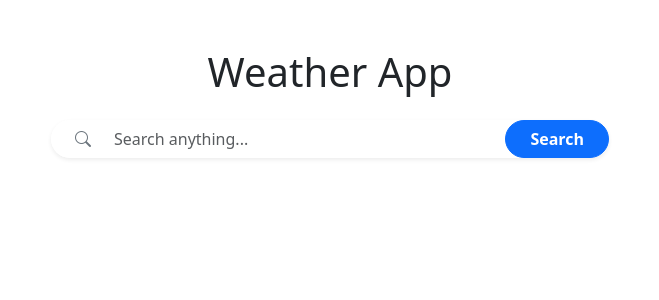
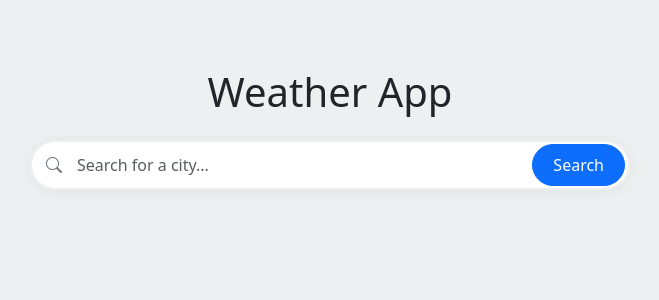
Before and after one commit to Rafifpermana/Weather-App-with-vite-react, a React (Vite) app: page / in a window 1280 px wide. Shown: the top 300 px of the page, without its empty margins (310-969 px from the left). Built offline with nearby package versions, Linux system fonts and the light colour scheme; no server answers.

Commit message:
change style for all file

```diff
--- a/src/App.jsx
+++ b/src/App.jsx
@@ -1,13 +1,10 @@
 import { useState } from "react";
 import WeatherCard from "./components/WeatherCard";
 import ForecastCard from "./components/ForecastCard";
+import SearchBar from "./common/SearchBar";
 import { processForecastData } from "./utils/weatherUtils";
-import "bootstrap/dist/css/bootstrap.min.css";
-import "bootstrap-icons/font/bootstrap-icons.css";
-import "./style/SearchBar.css";
 
 function App() {
-  const [city, setCity] = useState("");
   const [weatherData, setWeatherData] = useState(null);
   const [forecastData, setForecastData] = useState([]);
   const [loading, setLoading] = useState(false);
@@ -15,7 +12,7 @@ function App() {
 
   const API_KEY = import.meta.env.VITE_OPEN_WEATHER_MAP_KEY;
 
-  const fetchWeather = async () => {
+  const fetchWeather = async (city) => {
     if (!city) return;
 
     setLoading(true);
@@ -51,32 +48,7 @@ function App() {
       <h1 className="mb-4">Weather App</h1>
 
       {/* Search Bar */}
-      <div className="d-flex justify-content-center mt-4 mb-4">
-        <div className="input-group shadow-sm rounded-pill w-50 w-md-75 w-lg-50">
-          {/* Ikon Search */}
-          <span className="input-group-text bg-white border-0 ps-4">
-            <i className="bi bi-search text-secondary"></i>
-          </span>
-
-          {/* Input Field */}
-          <input
-            type="text"
-            className="form-control border-0 shadow-none fs-6"
-            placeholder="Search anything..."
-            value={city}
-            onChange={(e) => setCity(e.target.value)}
-          />
-
-          {/* Tombol Search */}
-          <button
-            className="btn btn-primary rounded-pill px-lg-4 px-md-3 px-2"
-            onClick={fetchWeather}
-            disabled={loading}
-          >
-            {loading ? "Loading..." : "Search"}
-          </button>
-        </div>
-      </div>
+      <SearchBar onSearch={fetchWeather} loading={loading} />
 
       {/* Error Message */}
       {error && <div className="alert alert-danger">{error}</div>}
--- /dev/null
+++ b/src/common/SearchBar.jsx
@@ -0,0 +1,51 @@
+import { useState } from "react";
+import PropTypes from "prop-types";
+import "bootstrap/dist/css/bootstrap.min.css";
+import "bootstrap-icons/font/bootstrap-icons.css";
+import "../style/SearchBar.css";
+
+function SearchBar({ onSearch, loading }) {
+  const [city, setCity] = useState("");
+
+  const handleSearch = () => {
+    if (city.trim()) {
+      onSearch(city);
+    }
+  };
+
+  return (
+    <div className="search-wrapper ">
+      <div className="search-box">
+        <i className="bi bi-search search-icon"></i>
+
+        <input
+          type="text"
+          className="form-control search-input"
+          placeholder="Search for a city..."
+          value={city}
+          onChange={(e) => setCity(e.target.value)}
+          onKeyDown={(e) => e.key === "Enter" && handleSearch()}
+        />
+
+        <button
+          className="btn btn-primary search-button"
+          onClick={handleSearch}
+          disabled={loading}
+        >
+          {loading ? "Loading..." : "Search"}
+        </button>
+      </div>
+    </div>
+  );
+}
+
+SearchBar.propTypes = {
+  onSearch: PropTypes.func.isRequired,
+  loading: PropTypes.bool,
+};
+
+SearchBar.defaultProps = {
+  loading: false,
+};
+
+export default SearchBar;
--- a/src/components/ForecastCard.jsx
+++ b/src/components/ForecastCard.jsx
@@ -32,7 +32,7 @@ const ForecastCard = ({ forecastData }) => {
                 width: "100%",
                 maxWidth: "150px",
                 borderRadius: "10px",
-                background: "#f5f5f5",
+                background: "#f8f8ff",
                 color: "#333",
               }}
               initial={{ opacity: 0, y: 20 }}
--- a/src/components/WeatherCard.jsx
+++ b/src/components/WeatherCard.jsx
@@ -1,18 +1,12 @@
 import PropTypes from "prop-types";
-import { useState } from "react";
 import info from "../assets/information-line.png";
 import { getHumidityDescription } from "../utils/weatherUtils";
 import { motion } from "framer-motion";
 import moment from "moment-timezone";
-import { Modal } from "react-bootstrap";
+import { OverlayTrigger, Tooltip, Popover } from "react-bootstrap";
+import useDeviceType from "../hooks/useDeviceType";
 
 const WeatherCard = ({ weatherData }) => {
-  const [showInfo, setShowInfo] = useState(false);
-
-  const toggleInfo = () => {
-    setShowInfo(!showInfo);
-  };
-
   const getBackgroundColor = (description) => {
     const stormy = [
       "thunderstorm with light rain",
@@ -26,7 +20,6 @@ const WeatherCard = ({ weatherData }) => {
       "thunderstorm with drizzle",
       "thunderstorm with heavy drizzle",
     ];
-
     const rainy = [
       "light rain",
       "moderate rain",
@@ -48,7 +41,6 @@ const WeatherCard = ({ weatherData }) => {
       "heavy shower rain and drizzle",
       "shower drizzle",
     ];
-
     const snowy = [
       "light snow",
       "snow",
@@ -62,14 +54,12 @@ const WeatherCard = ({ weatherData }) => {
       "shower snow",
       "heavy shower snow",
     ];
-
     const cloudy = [
       "overcast clouds",
       "broken clouds",
       "scattered clouds",
       "few clouds",
     ];
-
     const atmosphere = [
       "mist",
       "smoke",
@@ -84,7 +74,6 @@ const WeatherCard = ({ weatherData }) => {
     ];
 
     const lowerDesc = description.toLowerCase();
-
     if (stormy.includes(lowerDesc))
       return "linear-gradient(to right, #4a4a4a, #232526)";
     if (rainy.includes(lowerDesc))
@@ -97,7 +86,6 @@ const WeatherCard = ({ weatherData }) => {
       return "linear-gradient(to right, #696969, #2f4f4f)";
     if (lowerDesc === "clear sky")
       return "linear-gradient(to right, #87ceeb, #00bfff)";
-
     return "#f0f0f0";
   };
 
@@ -125,6 +113,23 @@ const WeatherCard = ({ weatherData }) => {
   const dayOfWeek = moment()
     .utcOffset(weatherData.timezone / 60)
     .format("dddd");
+
+  const deviceType = useDeviceType();
+
+  const renderOverlay = (props) => {
+    if (deviceType === "mobile") {
+      return (
+        <Popover id="popover-basic" {...props}>
+          {getHumidityDescription(weatherData.main.humidity)}
+        </Popover>
+      );
+    }
+    return (
+      <Tooltip id="tooltip-basic" {...props}>
+        {getHumidityDescription(weatherData.main.humidity)}
+      </Tooltip>
+    );
+  };
 
   return (
     <motion.div
@@ -188,27 +193,24 @@ const WeatherCard = ({ weatherData }) => {
             <p className="fs-5 mb-1">💨 {weatherData.wind.speed} km/h</p>
             <p className="fs-5 mb-1">
               💧 {weatherData.main.humidity}%
-              <span className="ms-2 text-muted">
+              <OverlayTrigger placement="top" overlay={renderOverlay}>
                 <img
                   src={info}
                   alt="Info"
-                  onClick={toggleInfo}
-                  style={{ cursor: "pointer", width: "20px", height: "20px" }}
+                  style={{
+                    cursor: "pointer",
+                    width: "25px",
+                    height: "25px",
+                    marginLeft: "10px",
+                    verticalAlign: "middle",
+                    marginTop: "-5px",
+                  }}
                 />
-              </span>
+              </OverlayTrigger>
             </p>
           </div>
         </div>
       </div>
-
-      {/* Modal Pop-up */}
-      <Modal show={showInfo} onHide={toggleInfo} size="sm" centered>
-        <Modal.Body className="text-center p-4 bg-white rounded shadow-lg">
-          <h5 className="text-dark fw-semibold">
-            {getHumidityDescription(weatherData.main.humidity)}
-          </h5>
-        </Modal.Body>
-      </Modal>
     </motion.div>
   );
 };
--- /dev/null
+++ b/src/hooks/useDeviceType.jsx
@@ -0,0 +1,23 @@
+import { useEffect, useState } from "react";
+
+const useDeviceType = () => {
+  const [deviceType, setDeviceType] = useState("desktop");
+
+  useEffect(() => {
+    const handleResize = () => {
+      if (window.innerWidth <= 768) {
+        setDeviceType("mobile");
+      } else {
+        setDeviceType("desktop");
+      }
+    };
+
+    handleResize(); // Panggil fungsi ini saat mount
+    window.addEventListener("resize", handleResize);
+    return () => window.removeEventListener("resize", handleResize);
+  }, []);
+
+  return deviceType;
+};
+
+export default useDeviceType;
--- a/src/main.jsx
+++ b/src/main.jsx
@@ -4,6 +4,14 @@ import App from "./App";
 
 ReactDOM.createRoot(document.getElementById("root")).render(
   <React.StrictMode>
-    <App />
+    <div
+      style={{
+        backgroundColor: "#ecf0f1",
+        minHeight: "100vh",
+        padding: "20px",
+      }}
+    >
+      <App />
+    </div>
   </React.StrictMode>
 );
--- a/src/style/SearchBar.css
+++ b/src/style/SearchBar.css
@@ -1,24 +1,54 @@
-.input-group-text {
-  border-top-left-radius: 50px;
-  border-bottom-left-radius: 50px;
+.search-wrapper {
+  max-width: 600px;
+  margin: 20px auto;
 }
 
-.btn-primary {
-  border-top-right-radius: 50px;
-  border-bottom-right-radius: 50px;
-  font-weight: bold;
+.search-box {
+  position: relative;
+  box-shadow: 0 2px 15px rgba(0, 0, 0, 0.05);
+  border-radius: 50px;
+  transition: all 0.3s ease;
 }
 
-/* Responsif untuk layar kecil */
-@media (max-width: 576px) {
-  .input-group {
-    width: 90% !important;
-  }
-  .btn-primary {
-    font-size: 14px;
-    padding: 6px 12px;
-  }
-  .input-group-text {
-    padding: 6px 10px;
-  }
+.search-box:focus-within {
+  box-shadow: 0 3px 20px rgba(0, 0, 0, 0.1);
+  transform: translateY(-2px);
 }
+
+.search-input {
+  border-radius: 50px;
+  padding-left: 45px;
+  padding-right: 20px;
+  border: 2px solid transparent;
+  transition: all 0.3s ease;
+  height: 50px;
+}
+
+.search-input:focus {
+  border-color: #0d6efd;
+  box-shadow: none;
+}
+
+.search-icon {
+  position: absolute;
+  left: 16px;
+  top: 50%;
+  transform: translateY(-50%);
+  color: #6c757d;
+  z-index: 10;
+}
+
+.search-button {
+  position: absolute;
+  right: 5px;
+  top: 50%;
+  transform: translateY(-50%);
+  border-radius: 50px;
+  padding: 8px 20px;
+  transition: all 0.3s ease;
+}
+
+.search-button:hover {
+  background-color: #0b5ed7;
+  transform: translateY(-50%) scale(1.05);
+}
```
